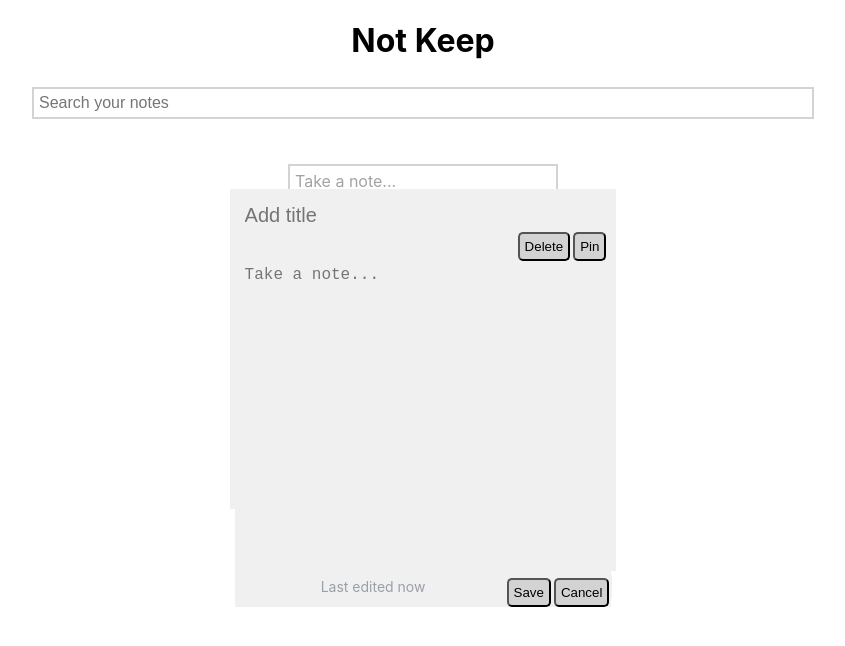
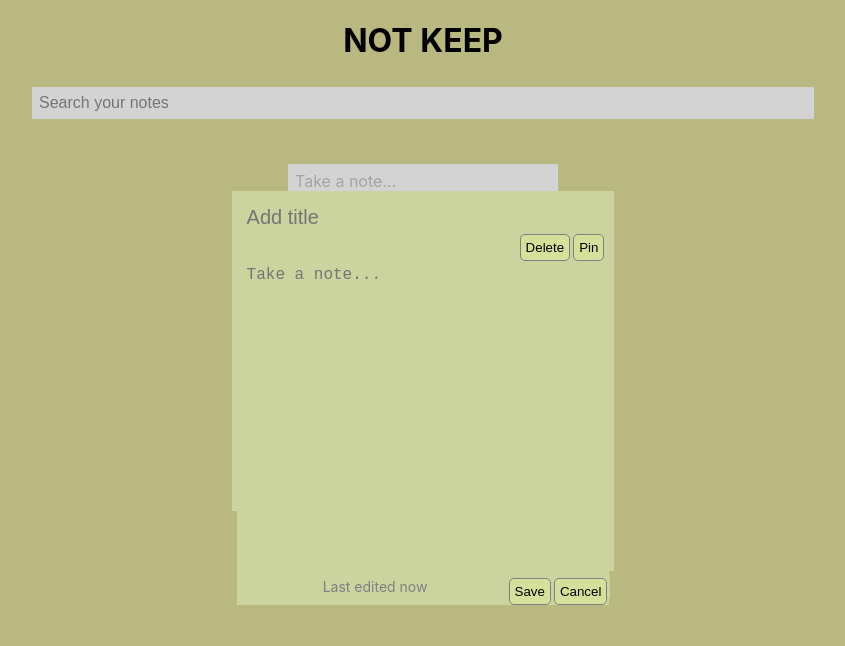
Before and after one commit to suhaga15/not-google-keep, a React (Create React App) app: page / in a window 1280 px wide. Both pictures are taken after a click on the element "Take a note...". Shown: the top 646 px of the page, without its empty margins (217-1062 px from the left). Built offline with nearby package versions, Linux system fonts and the light colour scheme.

Commit message:
Minor CSS changes

```diff
--- a/src/App.css
+++ b/src/App.css
@@ -5,6 +5,7 @@
     align-items: center;
     height: 100vh;
     width: 100%;
+    background: #b9b880;
 }
 
 .search-bar {
@@ -13,12 +14,15 @@
     padding: 5px;
     border: 2px solid #D3D3D3;
     width: 60vw;
+    background: #D3D3D3;
 }
 
 .cards {
     display: flex;
     width: 90vw;
     flex-wrap: wrap;
+    padding: 5px;
+    background: #b9b880;
 }
 
 .separator {
@@ -29,6 +33,7 @@
 
 .new-note {
     border: 2px solid #D3D3D3;
+    background: #D3D3D3;
     color: #a3a3a3;
     width: 20%;
     cursor: text;
--- a/src/App.js
+++ b/src/App.js
@@ -88,7 +88,7 @@ function App() {
   return (
     <div className="App">
       <h1 className="main-title">
-        Not Keep
+        NOT KEEP
       </h1>
       <input className="search-bar" type="text" placeholder="Search your notes" onChange={(e)=>{changeSearchText(e)}} />
       <br />
--- a/src/components/Card/card.css
+++ b/src/components/Card/card.css
@@ -4,14 +4,15 @@
     min-width: 100px;
     min-height: 100px;
     overflow: hidden;
-    border: 2px solid #D3D3D3;
+    border: 2px solid rgb(42, 51, 2);
     border-radius: 5%;
     padding: 5px;
     margin: 5px;
     cursor: pointer;
+    background: #d7e09b;
 }
 .card:hover {
-    background: #f6f8fa;
+    background: #b4c749;
     box-shadow: 0 4px 8px 0 rgba(0, 0, 0, 0.2), 0 6px 20px 0 rgba(0, 0, 0, 0.19);
 }
 
@@ -25,5 +26,5 @@
 }
 
 .popup-content {
-    background: #f0f0f0 !important;
+    background: #cbd39e !important;
 }
--- a/src/components/NoteInput/input.css
+++ b/src/components/NoteInput/input.css
@@ -1,6 +1,6 @@
 .modal-content {
     padding: 10px;
-    background: #f0f0f0;
+    background: #cbd39e;
     margin: -5px;
     height: 300px;
 }
@@ -10,7 +10,7 @@
     width: 80%;
     border: none;
     font-size: 20px;
-    background: #f0f0f0;
+    background: #cbd39e;
 }
 .title-input:focus {
     outline: none;
@@ -22,7 +22,7 @@
     height: inherit;
     border: none;
     font-size: 16px;
-    background: #f0f0f0;
+    background: #cbd39e;
     resize: none;
 }
 .note-input:focus {
@@ -36,10 +36,11 @@
     border-radius: 5px;
     outline: none;
     transition-duration: 0.4s;
-    background: #d3d3d3;
+    background: #d7e09b;
+    border: 1px solid #7e8183;
 }
 .modal-function:hover {
-    background: #9aa0a6;
+    background: #5e9683;
     color: white;
 }
 
@@ -48,6 +49,6 @@
     width: 100%;
     text-align: center;
     font-size: 14px;
-    color: #9aa0a6;
-    background: #f0f0f0;
+    color: #7e8183;
+    background: #cbd39e;
 }
```
